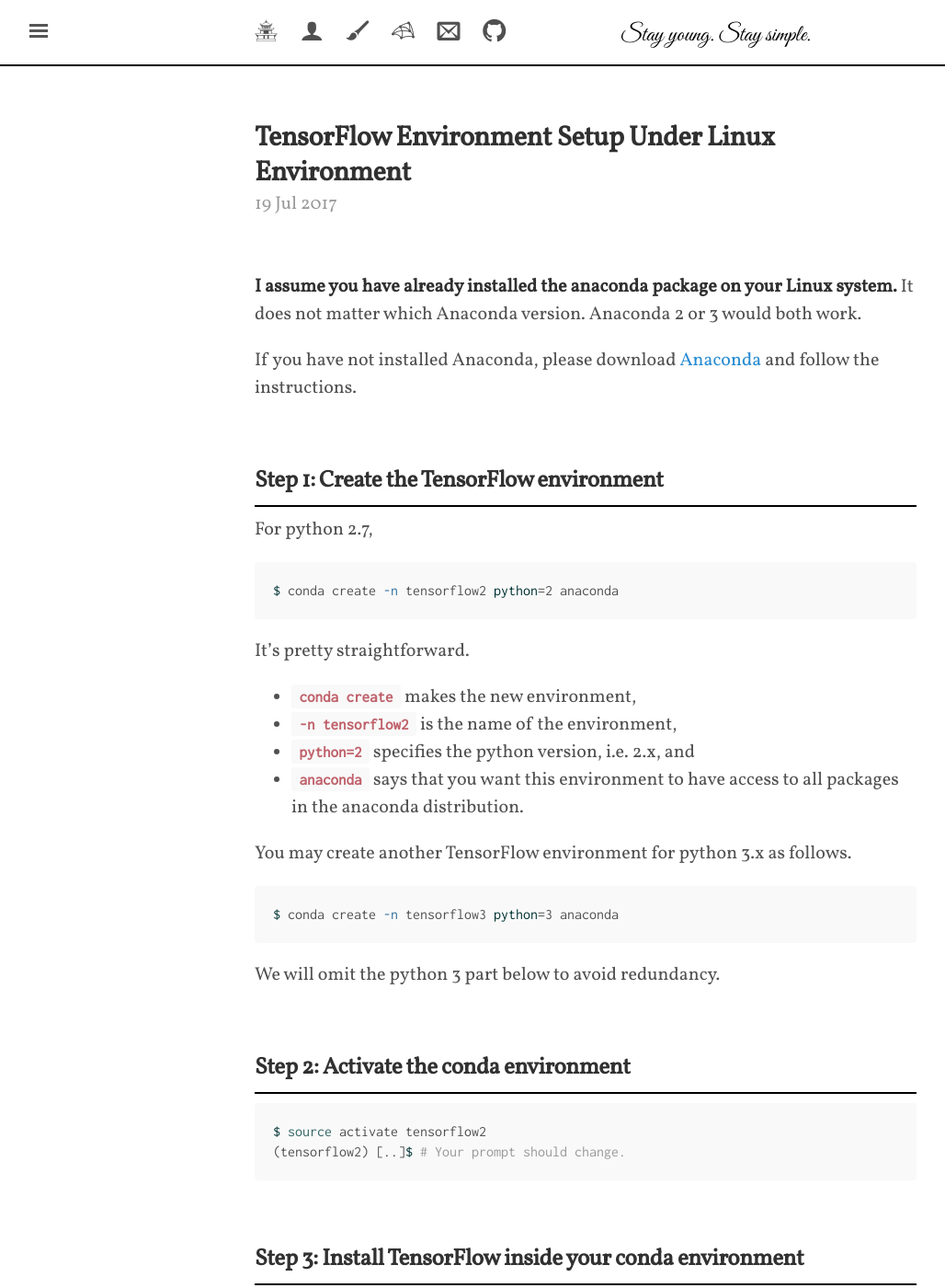
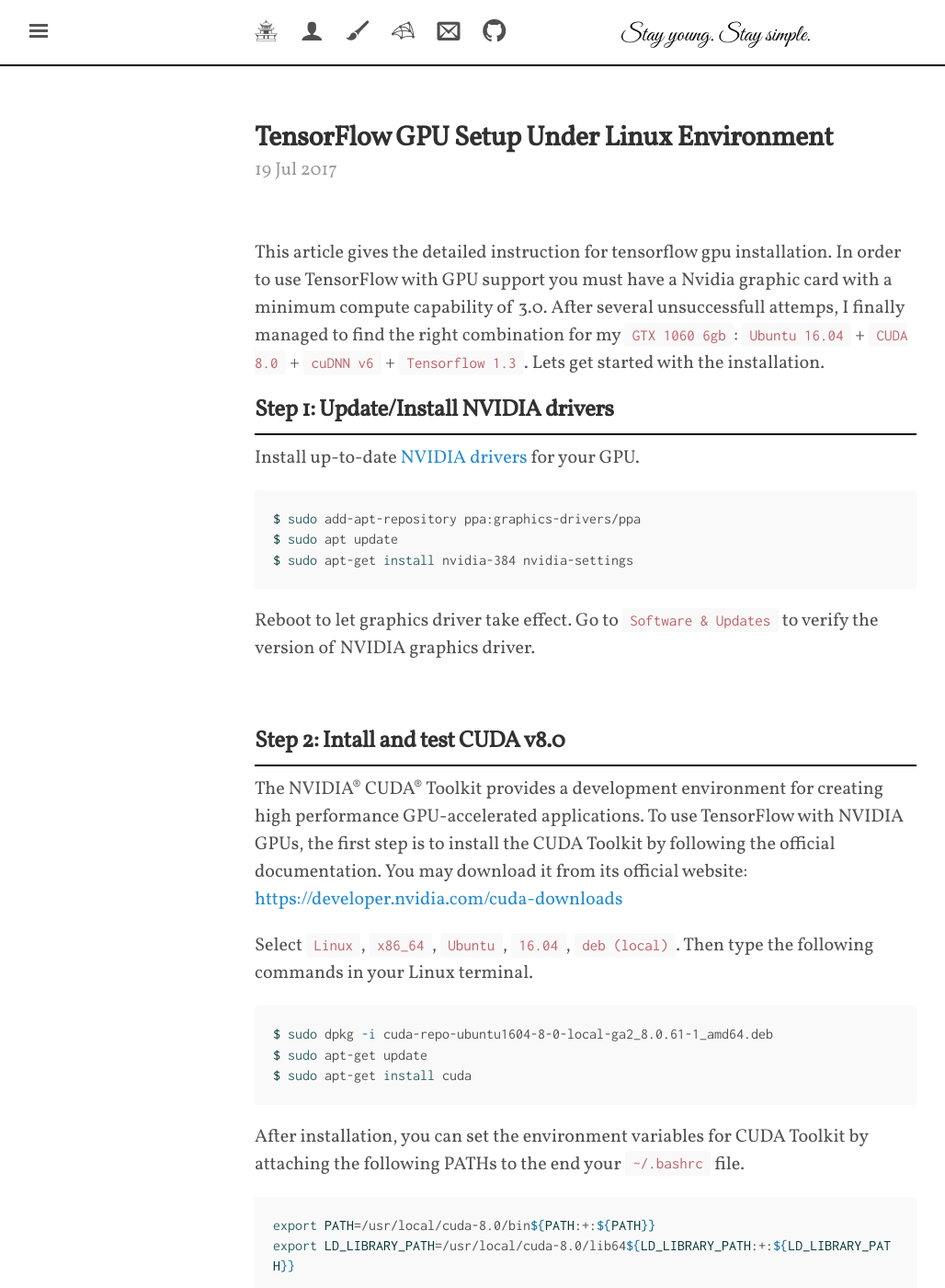
Before and after one commit to shevapato2008/myBlog, a Jekyll site: the page built from _posts/2017-07-19-tensorflow-env-setup.md, in a window 1280 px wide and 1400 px high. Shown: the whole window at 92% size, without its empty margins (3-1031 px from the left). Built offline with Jekyll 4.4.1, drawn with Linux system fonts in a browser that asks for light colours; nearby versions of some CDN libraries; some web fonts are replaced; formulas are drawn with MathJax 3; comment, search, counter and statistics services are not loaded; some of the changed text lies outside the part shown.

Commit message:
Updaated.

````diff
--- a/_posts/2017-07-19-tensorflow-env-setup.md
+++ b/_posts/2017-07-19-tensorflow-env-setup.md
@@ -1,66 +1,151 @@
 ---
 layout: post
-title: TensorFlow Environment Setup Under Linux Environment
-meta: This post helps set up the TensorFlow environment under Linux environment.
+title: TensorFlow GPU Setup Under Linux Environment
+meta: This post helps set up the TensorFlow GPU version under Ubuntu 16.04 environment.
 comments: true
 mathjax: true
 ---
 
-**I assume you have already installed the anaconda package on your Linux system.** It does not matter which Anaconda version. Anaconda 2 or 3 would both work.
+This article gives the detailed instruction for tensorflow gpu installation. In order to use TensorFlow with GPU support you must have a Nvidia graphic card with a minimum compute capability of 3.0. After several unsuccessfull attemps, I finally managed to find the right combination for my `GTX 1060 6gb`: `Ubuntu 16.04` + `CUDA 8.0` + `cuDNN v6` + `Tensorflow 1.3`. Lets get started with the installation.
+
+## Step 1: Update/Install NVIDIA drivers
+---
+Install up-to-date [NVIDIA drivers](http://www.nvidia.com/Download/index.aspx?lang=en-us) for your GPU.
+```shell
+$ sudo add-apt-repository ppa:graphics-drivers/ppa
+$ sudo apt update
+$ sudo apt-get install nvidia-384 nvidia-settings
+```
+Reboot to let graphics driver take effect.
+Go to `Software & Updates` to verify the version of NVIDIA graphics driver.
+
+<br>
+
+## Step 2: Intall and test CUDA v8.0
+---
+The NVIDIA® CUDA® Toolkit provides a development environment for creating high performance GPU-accelerated applications. To use TensorFlow with NVIDIA GPUs, the first step is to install the CUDA Toolkit by following the official documentation. You may download it from its official website: [https://developer.nvidia.com/cuda-downloads](https://developer.nvidia.com/cuda-downloads)
+
+Select `Linux`, `x86_64`, `Ubuntu`, `16.04`, `deb (local)`. Then type the following commands in your Linux terminal.
+```shell
+$ sudo dpkg -i cuda-repo-ubuntu1604-8-0-local-ga2_8.0.61-1_amd64.deb
+$ sudo apt-get update
+$ sudo apt-get install cuda
+```
+After installation, you can set the environment variables for CUDA Toolkit by attaching the following PATHs to the end your `~/.bashrc` file.
+```shell
+export PATH=/usr/local/cuda-8.0/bin${PATH:+:${PATH}}
+export LD_LIBRARY_PATH=/usr/local/cuda-8.0/lib64${LD_LIBRARY_PATH:+:${LD_LIBRARY_PATH}}
+```
+`${PATH:+:${PATH}}` and `${LD_LIBRARY_PATH:+:${LD_LIBRARY_PATH}}` are just a trick to avoid the possibility of adding an extra colon `:`.
+Type the following command to let the change take effect.
+```shell
+$ source ~/.bashrc
+```
+
+Test your CUDA installation.
+```shell
+$ cd /usr/local/cuda-8.0/samples/5_Simulations/nbody
+$ sudo make
+$ ./nbody
+```
+If successful, a new window will popup running n-body simulation.
+
+<br>
+
+## Step 3: Install cuDNN v6
+---
+The NVIDIA CUDA® Deep Neural Network library (cuDNN) is a GPU-accelerated library of primitives for deep neural networks.
+
+Once the CUDA Toolkit is installed, download cuDNN v6 Library (cuDNN v6 is recommended for TF v1.3) for Linux and install by following the official documentation. (Note: You will need to register for the [Accelerated Computing Developer Program](https://developer.nvidia.com/developer-program)).
+
+Once downloaded, navigate to the directory containing cuDNN:
+```shell
+$ tar -xzvf cudnn-8.0-linux-x64-v6.0.tgz
+$ sudo cp cuda/include/cudnn.h /usr/local/cuda/include
+$ sudo cp cuda/lib64/libcudnn* /usr/local/cuda/lib64
+$ sudo chmod a+r /usr/local/cuda/include/cudnn.h /usr/local/cuda/lib64/libcudnn*
+```
+Now that the prerequisites are installed, we can build and install TensorFlow.
+
+<br>
+
+## Step 4: Prepare TensorFlow dependencies and required packages.
+---
+```shell
+$ sudo apt-get install libcupti-dev
+```
+
+<br>
+
+## Step 5: Install TensorFlow v1.3 (GPU-accelerated version)
+---
+There are several ways to install TensorFlow.
++ from sources
++ pip install
++ docker
++ Anaconda
+
+I personally prefer installing based on anaconda. Because it is pretty flexible: the tensorflow environments created using `conda` commands do not interfere with your local python environment. You can check the official sources ([TensorFlow Linux Installation](https://www.tensorflow.org/install/install_linux), [TensorFlow Chinese Community](http://www.tensorfly.cn/tfdoc/get_started/os_setup.html)) for the other installation options.
+
+### Installation based on Anaconda
+
+**0. Prerequisites**<br>
+I assume you have already installed the anaconda package on your Linux system. It does not matter which Anaconda version. Anaconda 2 or 3 would both work.
 
 If you have not installed Anaconda, please download [Anaconda](https://www.continuum.io/downloads) and follow the instructions.
 
-<br>
-
-## Step 1: Create the TensorFlow environment
----
-For python 2.7,
+**1. Create the TensorFlow environment**<br>
+For python 2.7, you can generate a TensorFlow environment using `conda` command as follows.
 ```shell
-$ conda create -n tensorflow2 python=2 anaconda
+$ conda create -n tensorflow1.3-gpu-py2.7 python=2 anaconda
 ```
 
 It's pretty straightforward.
 + **`conda create`** makes the new environment,
-+ **`-n tensorflow2`** is the name of the environment,
++ **`-n tensorflow1.3-gpu-py2.7`** is the name of the environment,
 + **`python=2`** specifies the python version, i.e. 2.x, and
 + **`anaconda`** says that you want this environment to have access to all packages in the anaconda distribution.
 
 You may create another TensorFlow environment for python 3.x as follows.
 ```shell
-$ conda create -n tensorflow3 python=3 anaconda
+$ conda create -n tensorflow1.3-gpu-py3.6 python=3 anaconda
 ```
 
 We will omit the python 3 part below to avoid redundancy.
 
-<br>
+**2. Activate the conda environment**
+```shell
+$ source activate tensorflow1.3-gpu-py2.7
+(tensorflow1.3-gpu-py2.7) [..]$ # Your prompt should change.
+```
+You can exit your current conda environment by the following command.
+```shell
+(tensorflow1.3-gpu-py2.7) [..]$ source deactivate
+```
 
-## Step 2: Activate the conda environment
----
-```shell
-$ source activate tensorflow2
-(tensorflow2) [..]$ # Your prompt should change.
-```
-<br>
-
-## Step 3: Install TensorFlow inside your conda environment
----
+**3. Install TensorFlow inside your conda environment**
 ```shell
 (tensorflow) [..]$ pip install --ignore-installed --upgrade tfBinaryURL
 ```
-where `tfBinaryURL` is the [URL of the TensorFlow Python package](https://www.tensorflow.org/install/install_linux#the_url_of_the_tensorflow_python_package "TensorFlow Python packages"). For example, the following command installs the CPU-only version of TensorFlow for Python 2.7:
+where `tfBinaryURL` is the [URL of the TensorFlow Python package](https://www.tensorflow.org/install/install_linux#the_url_of_the_tensorflow_python_package "TensorFlow Python packages").
+
+For example, the following two commands install the CPU-only version of TensorFlow or GPU-supported version for Python 2.7 respectively.
+
 ```shell
-(tensorflow) [..]$ pip install --ignore-installed --upgrade \
-https://storage.googleapis.com/tensorflow/linux/cpu/tensorflow-1.2.1-cp27-none-linux_x86_64.whl
+# CPU only version
+(tensorflow1.3-gpu-py2.7) [..]$ pip install --ignore-installed --upgrade \
+https://storage.googleapis.com/tensorflow/linux/cpu/tensorflow-1.3.0-cp27-none-linux_x86_64.whl
+
+# GPU supported version
+(tensorflow1.3-gpu-py2.7) [..]$ pip install --ignore-installed --upgrade \
+https://storage.googleapis.com/tensorflow/linux/gpu/tensorflow_gpu-1.3.0-cp27-none-linux_x86_64.whl
 ```
 
-<br>
-
-## Step 4: Validate the TensorFlow Installation
----
+**4. Validate the TensorFlow Installation**<br>
 Run a short TensorFlow program.
 + Invoke python from your shell as follows:
 ```shell
-$ python
+(tensorflow1.3-gpu-py2.7) [..]$ python
 ```
 + Enter the following short program inside the python interactive shell:
 ```shell
@@ -77,25 +162,22 @@
 
 <br>
 
-## Step 5: Use TensorFlow in Jupyter Notebook
+## Step 6: Use TensorFlow in Jupyter Notebook
 ---
-+ To check if you have already installed Jupyter within the tensorflow environment. Type the following command after activating the tensorflow environment. In our `tensorflow2` case, we type:
+Check if you have already installed Jupyter within the tensorflow environment. Type the following command after activating the tensorflow environment.
 ```shell
-(tensorflow2) [..]$ which jupyter
+(tensorflow1.3-gpu-py2.7) [..]$ which jupyter
 ```
-The result:
+The result `<anaconda_home>/envs/<conda env name>/bin/jupyter` means that jupyter package is installed within the tensorflow environment. The output `<anaconda_home>/bin/jupyter` means that jupyter package is not installed in the tensorflow conda environment.
+
+If not installed, type the following command.
 ```shell
-(tensorflow2) [..]$ <anaconda_home>/envs/tensorflow/bin/jupyter # installed within the tensorflow environment.
-(tensorflow2) [..]$ <anaconda_home>/bin/jupyter                 # not installed.
-```
-+ If not installed, type the following command.
-```shell
-(tensorflow2) [..]$ pip install jupyter
+(tensorflow1.3-gpu-py2.7) [..]$ pip install jupyter
 ```
 
 <br>
 
-## More: About Managing Conda Enironments
+## More: About Managing Conda Environments
 ---
 + List all environments
 ```shell
@@ -115,9 +197,12 @@
 
 ## Reference
 ---
-+ [Installing TensorFlow on Ubuntu](https://www.tensorflow.org/install/install_linux)
-+ [The URL of the TensorFlow Python package](https://www.tensorflow.org/install/install_linux#the_url_of_the_tensorflow_python_package)
-+ [Managing Conda Environments](https://conda.io/docs/using/envs.html)
++ [NVIDIA Official] [GPU-accelerated TensorFlow: Get started today with this GPU-Ready Apps guide.](https://www.nvidia.com/en-us/data-center/gpu-accelerated-applications/tensorflow/)
++ [TensorFlow Official] [Installing TensorFlow on Ubuntu](https://www.tensorflow.org/install/install_linux)
++ [TensorFlow中文社区] [TensorFlow下载与安装](http://www.tensorfly.cn/tfdoc/get_started/os_setup.html)
++ [YouTube] [Installing the GPU version of TensorFlow for making use of your CUDA GPU](https://www.youtube.com/watch?v=io6Ajf5XkaM)
++ [TensorFlow Official] [The URL of the TensorFlow Python package](https://www.tensorflow.org/install/install_linux#the_url_of_the_tensorflow_python_package)
++ [conda.io] [Managing Conda Environments](https://conda.io/docs/using/envs.html)
 
 **More on Trouble Shooting**<br>
 + [StackOverflow] [Trouble with TensorFlow in Jupyter Notebook](https://stackoverflow.com/questions/37061089/trouble-with-tensorflow-in-jupyter-notebook)
````
